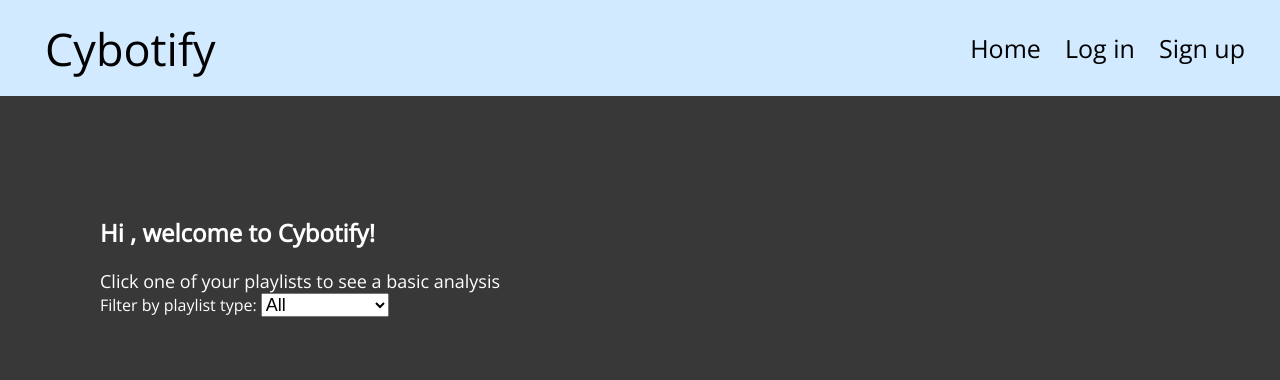
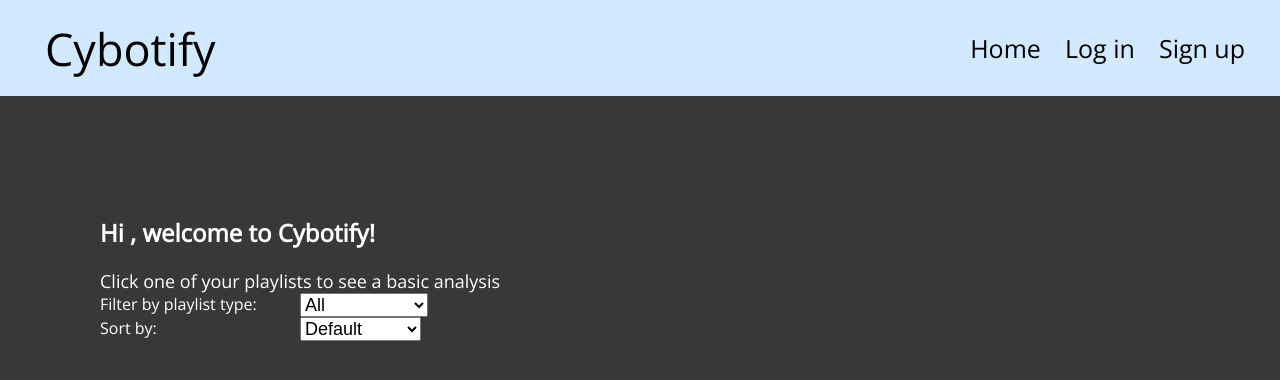
Before and after one commit to fpringle/cybotify_mvp, a Django app: template templates/playlists.html in a window 1280 px wide. Shown: the top 380 px of the page. Run offline with Django 3.2, Linux system fonts and the light colour scheme; the template is opened without the code that fills it, so the values that code supplies are empty.

Commit message:
add option to sort playlists: user's custom order by default, but can change to alphabetical

```diff
--- a/static/js/playlists.js
+++ b/static/js/playlists.js
@@ -16,26 +16,41 @@
   data.forEach(d => list.append(playlistListElem(d)));
 };
 
+const sortBy = (data, type) => {
+  if (type == 'Default') return data;
+  else if (type == 'Alphabetical') {
+    const sortedData = data.slice();
+    return sortedData.sort((a, b) => a.name < b.name ? -1 : 1);
+  } else {
+    throw new Error('unknown sort type: ' + type);
+  }
+};
+
 const filterByStatus = (data, status) => {
-  console.log("filter by status = " + status);
   if (status !== "ALL") data = data.filter(d => d.status == status);
   fillList(data);
 };
 
 let currentFilter = "ALL";
-
+let currentSort = "Default";
 
 $(document).ready(() => {
   const playlists = JSON.parse($('#playlists').text());
 
-  filterByStatus(playlists, $('#filter').val());
+  filterByStatus(sortBy(playlists, $('#sort').val()), $('#filter').val());
 
   $('#filter').change(function() {
     const newFilter = $(this).val();
     if (newFilter === currentFilter) return;
     currentFilter = newFilter;
-    filterByStatus(playlists, newFilter);
+    filterByStatus(sortBy(playlists, currentSort), newFilter);
   });
 
+  $('#sort').change(function() {
+    const newSort = $(this).val();
+    if (newSort === currentSort) return;
+    currentSort = newSort;
+    filterByStatus(sortBy(playlists, newSort), currentFilter);
+  });
 });
 })();
--- a/templates/playlists.html
+++ b/templates/playlists.html
@@ -16,13 +16,20 @@
 
 <div style="font-size: 18px">Click one of your playlists to see a basic analysis</div>
 
-<div>
-  <label for="filter">Filter by playlist type:</label>
+<div style="display: flex">
+  <label for="filter" style="width:200px">Filter by playlist type:</label>
   <select name="filter" id="filter" style="font-size: 18px">
     <option value="ALL" selected>All</option>
     <option value="PR">Private</option>
     <option value="PU">Public</option>
     <option value="CO">Collaborative</option>
+  </select>
+</div>
+<div style="display: flex">
+  <label for="sort" style="width:200px">Sort by:</label>
+  <select name="sort" id="sort" style="font-size: 18px">
+    <option value="Default" selected>Default</option>
+    <option value="Alphabetical">Alphabetical</option>
   </select>
 </div>
 
```
